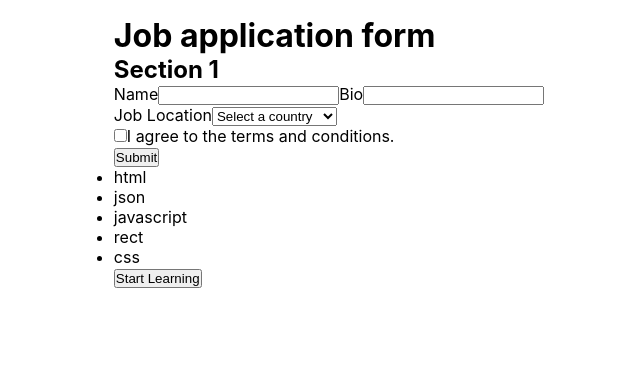
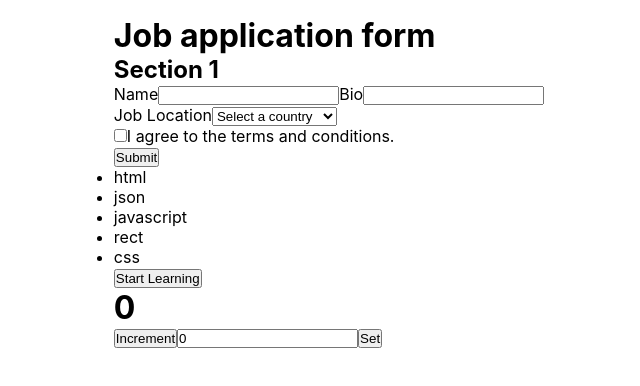
Before and after one commit to Sameera-Ishrat/reactTesting, a React (Create React App) app: page / in a window 1280 px wide. Shown: the top 386 px of the page, without its empty margins (311-951 px from the left). Built offline with nearby package versions, Linux system fonts and the light colour scheme.

Commit message:
user.type

```diff
--- a/src/App.tsx
+++ b/src/App.tsx
@@ -1,6 +1,7 @@
 import React,{useState} from "react";
 import Application from "./components/application/Application";
 import Skills from "./components/skills/Skills";
+import Counter from "./components/counter/Counter";
 
 
 function App() {
@@ -9,6 +10,7 @@
     <div className="App">
       <Application />
       <Skills skills={skills} />
+      <Counter />
     </div>
   );
 }
--- /dev/null
+++ b/src/components/counter/Counter.tsx
@@ -0,0 +1,21 @@
+import React,{useState} from 'react'
+
+const Counter = () => {
+    const [count,setCount] = useState(0);
+    const [amount,setAmount] = useState(0);
+  return (
+    <div>
+        <h1>{count}</h1>
+        <button onClick={() => setCount((prevCount) => prevCount + 1)}>Increment</button>
+        <input
+        type="number"
+        name="amount"
+        value={amount}
+        onChange={(e) => setAmount(parseInt(e.target.value))}
+        />
+        <button onClick={() => setCount(amount)}>Set</button>
+    </div>
+  )
+}
+
+export default Counter
```
Also changed, not shown: 1 other file (tests, documents, lock files or other folders).
